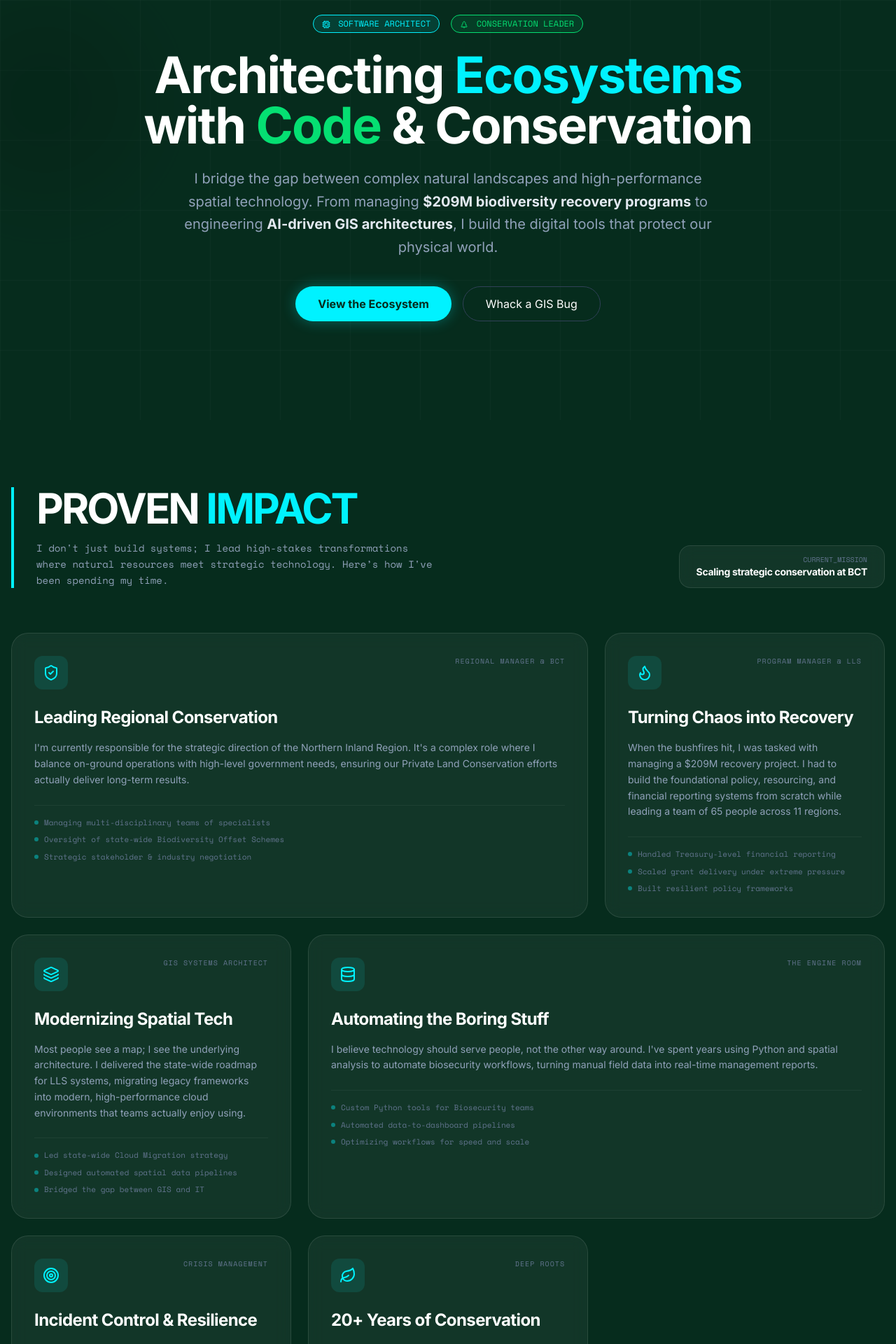
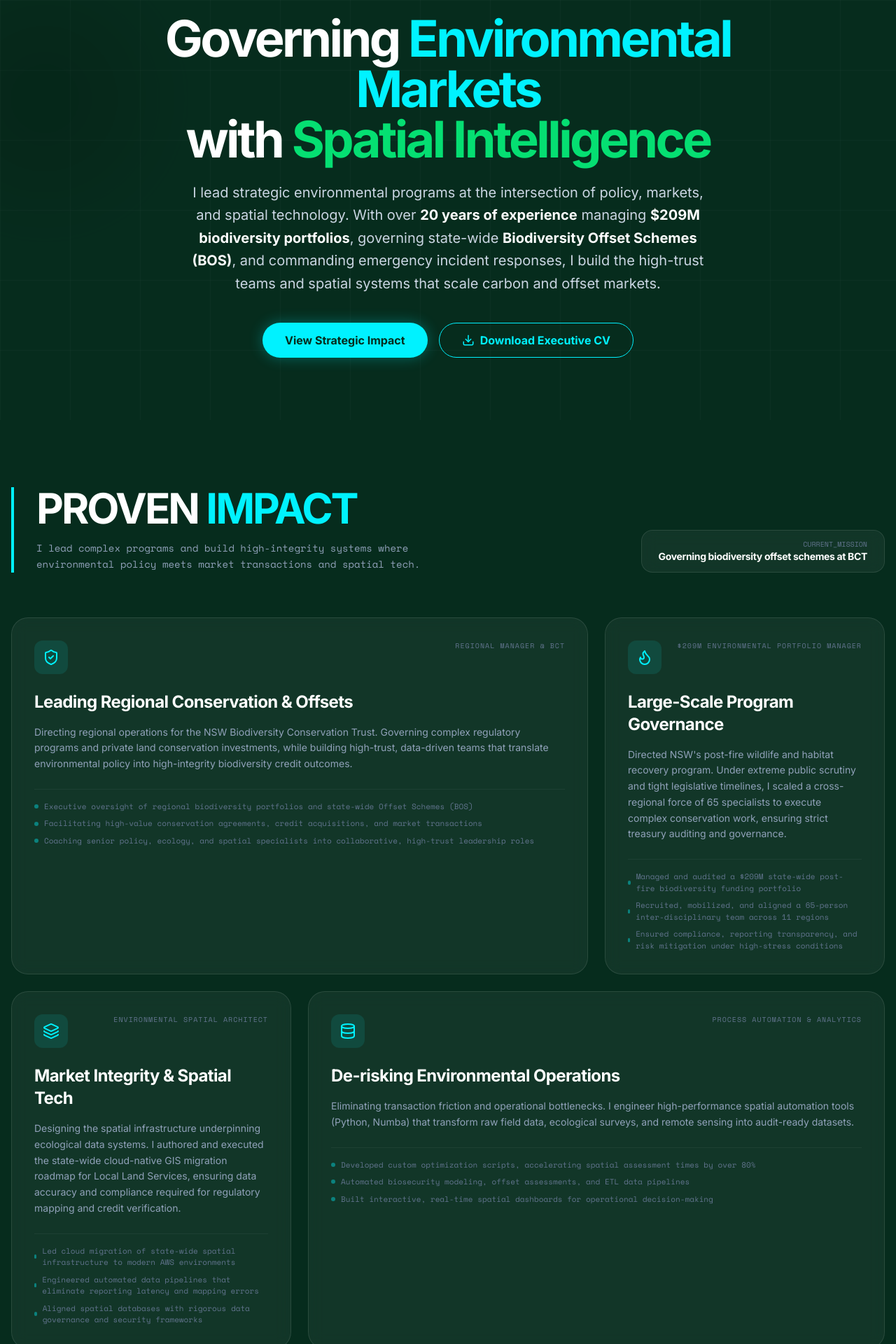
Before and after one commit to hawkinle/personalsite, a React (Vite) app: page / in a window 1280 px wide. Shown: the part 200-2120 px from the top of the page at 70% size. Built offline with nearby package versions, Linux system fonts and the light colour scheme.

Commit message:
Refactor portfolio for environmental and carbon markets leadership

```diff
--- a/index.html
+++ b/index.html
@@ -7,7 +7,24 @@
     <link rel="preconnect" href="https://fonts.googleapis.com">
     <link rel="preconnect" href="https://fonts.gstatic.com" crossorigin>
     <link href="https://fonts.googleapis.com/css2?family=Inter:wght@400;700&family=Space+Mono:ital,wght@0,400;0,700;1,400;1,700&display=swap" rel="stylesheet">
-    <title>Leith Hawkins | Spatial Technologist</title>
+
+    <!-- SEO Meta Tags -->
+    <title>Leith Hawkins | Environmental Markets & Spatial Leader</title>
+    <meta name="description" content="Environmental and carbon markets leader with 20+ years of experience. Managing $209M biodiversity portfolios, state-wide NSW Biodiversity Offset Schemes (BOS), and cloud-native spatial intelligence." />
+    <meta name="keywords" content="Leith Hawkins, Biodiversity Offsets, Carbon Markets, Environmental Markets, NRM Leadership, NSW BCT, GIS Systems, Spatial Modeling, Python, LLS, Emergency Response" />
+    <meta name="author" content="Leith Hawkins" />
+
+    <!-- Open Graph / LinkedIn Preview Tags -->
+    <meta property="og:title" content="Leith Hawkins | Environmental Markets & Spatial Leader" />
+    <meta property="og:description" content="Governing complex ecosystem portfolios, state-wide biodiversity offset programs (BOS), and high-trust cloud-native spatial intelligence systems." />
+    <meta property="og:type" content="website" />
+    <meta property="og:url" content="https://leithhawkins.com" />
+    <meta property="og:image" content="https://leithhawkins.com/og-preview.png" />
+
+    <!-- Twitter Card -->
+    <meta name="twitter:card" content="summary_large_image" />
+    <meta name="twitter:title" content="Leith Hawkins | Environmental Markets & Spatial Leader" />
+    <meta name="twitter:description" content="Governing complex ecosystem portfolios, state-wide biodiversity offset programs (BOS), and high-trust cloud-native spatial intelligence systems." />
   </head>
   <body>
     <div id="root"></div>
--- a/src/App.tsx
+++ b/src/App.tsx
@@ -1,20 +1,75 @@
-
+import { useState } from 'react';
 import { Hero } from './components/Hero';
 import { BentoExperience } from './components/BentoExperience';
 import { GISGame } from './components/GISGame';
 import { Skills } from './components/Skills';
-import { Mail, Linkedin, Github, Phone } from 'lucide-react';
+import { Mail, Linkedin, Github, Phone, Menu, X } from 'lucide-react';
 
 function App() {
+  const [isMenuOpen, setIsMenuOpen] = useState(false);
+
   return (
     <div className="min-h-screen bg-nature-900 text-white">
       <nav className="fixed top-0 w-full z-50 glass border-b border-white/5 py-4 px-8 flex justify-between items-center">
         <div className="font-mono font-bold text-tech-cyan text-lg">LEITH_HAWKINS_v2.0</div>
-        <div className="hidden md:flex gap-8 text-sm font-mono text-slate-400">
+
+        {/* Desktop Menu */}
+        <div className="hidden md:flex items-center gap-8 text-sm font-mono text-slate-400">
           <a href="#experience" className="hover:text-tech-cyan transition-colors">EXPERIENCE</a>
-          <a href="#arcade" className="hover:text-tech-cyan transition-colors">THE_ARCADE</a>
-          <a href="#skills" className="hover:text-tech-cyan transition-colors">SKILLS</a>
+          <a href="#arcade" className="hover:text-tech-cyan transition-colors">GIS_ARCADE</a>
+          <a href="#skills" className="hover:text-tech-cyan transition-colors">CAPABILITIES</a>
+          <a
+            href="/Leith_Hawkins_CV.pdf"
+            download
+            className="px-3 py-1.5 rounded border border-tech-cyan/30 text-tech-cyan hover:border-tech-cyan hover:bg-tech-cyan/10 transition-all font-bold text-xs"
+          >
+            DOWNLOAD_CV
+          </a>
         </div>
+
+        {/* Mobile Menu Button */}
+        <button
+          onClick={() => setIsMenuOpen(!isMenuOpen)}
+          className="md:hidden text-slate-400 hover:text-tech-cyan transition-colors"
+          aria-label="Toggle menu"
+        >
+          {isMenuOpen ? <X className="w-6 h-6" /> : <Menu className="w-6 h-6" />}
+        </button>
+
+        {/* Mobile Dropdown */}
+        {isMenuOpen && (
+          <div className="absolute top-full left-0 w-full glass border-b border-white/5 py-6 px-8 flex flex-col gap-4 text-sm font-mono text-slate-400 md:hidden">
+            <a
+              href="#experience"
+              onClick={() => setIsMenuOpen(false)}
+              className="hover:text-tech-cyan transition-colors py-2 border-b border-white/5"
+            >
+              EXPERIENCE
+            </a>
+            <a
+              href="#arcade"
+              onClick={() => setIsMenuOpen(false)}
+              className="hover:text-tech-cyan transition-colors py-2 border-b border-white/5"
+            >
+              GIS_ARCADE
+            </a>
+            <a
+              href="#skills"
+              onClick={() => setIsMenuOpen(false)}
+              className="hover:text-tech-cyan transition-colors py-2 border-b border-white/5"
+            >
+              CAPABILITIES
+            </a>
+            <a
+              href="/Leith_Hawkins_CV.pdf"
+              download
+              onClick={() => setIsMenuOpen(false)}
+              className="hover:text-tech-cyan text-tech-cyan transition-colors py-2 font-bold"
+            >
+              DOWNLOAD CV (PDF)
+            </a>
+          </div>
+        )}
       </nav>
 
       <main>
--- a/src/components/BentoExperience.tsx
+++ b/src/components/BentoExperience.tsx
@@ -1,7 +1,16 @@
 import { motion } from 'framer-motion';
 import { ShieldCheck, Database, Layers, Flame, Leaf, Target } from 'lucide-react';
 
-const Card = ({ title, subtitle, description, icon: Icon, className = "", items = [] }: any) => (
+interface CardProps {
+  title: string;
+  subtitle: string;
+  description: string;
+  icon: React.ComponentType<{ className?: string }>;
+  className?: string;
+  items?: string[];
+}
+
+const Card = ({ title, subtitle, description, icon: Icon, className = "", items = [] }: CardProps) => (
   <motion.div
     animate={{ opacity: 1, scale: 1 }}
     className={`glass rounded-3xl p-8 flex flex-col justify-between hover:border-tech-cyan/30 transition-all group ${className}`}
@@ -39,95 +48,94 @@ export const BentoExperience = () => {
             PROVEN <span className="text-tech-cyan text-stroke">IMPACT</span>
           </h2>
           <p className="text-slate-400 font-mono text-sm max-w-xl leading-relaxed">
-            I don't just build systems; I lead high-stakes transformations where natural resources meet strategic technology.
-            Here’s how I've been spending my time.
+            I lead complex programs and build high-integrity systems where environmental policy meets market transactions and spatial tech.
           </p>
         </div>
         <div className="hidden md:block glass px-6 py-3 rounded-2xl border-white/5 text-right">
           <p className="text-[10px] font-mono text-slate-500 uppercase">Current_Mission</p>
-          <p className="text-sm font-bold text-white tracking-tight">Scaling strategic conservation at BCT</p>
+          <p className="text-sm font-bold text-white tracking-tight">Governing biodiversity offset schemes at BCT</p>
         </div>
       </div>
 
       <div className="grid grid-cols-1 md:grid-cols-3 gap-6 auto-rows-[auto]">
         {/* Card 1: BCT Leadership */}
         <Card
-          title="Leading Regional Conservation"
+          title="Leading Regional Conservation & Offsets"
           subtitle="Regional Manager @ BCT"
-          description="I'm currently responsible for the strategic direction of the Northern Inland Region. It's a complex role where I balance on-ground operations with high-level government needs, ensuring our Private Land Conservation efforts actually deliver long-term results."
+          description="Directing regional operations for the NSW Biodiversity Conservation Trust. Governing complex regulatory programs and private land conservation investments, while building high-trust, data-driven teams that translate environmental policy into high-integrity biodiversity credit outcomes."
           icon={ShieldCheck}
           className="md:col-span-2"
           items={[
-            "Managing multi-disciplinary teams of specialists",
-            "Oversight of state-wide Biodiversity Offset Schemes",
-            "Strategic stakeholder & industry negotiation"
+            "Executive oversight of regional biodiversity portfolios and state-wide Offset Schemes (BOS)",
+            "Facilitating high-value conservation agreements, credit acquisitions, and market transactions",
+            "Coaching senior policy, ecology, and spatial specialists into collaborative, high-trust leadership roles"
           ]}
         />
 
-        {/* Card 2: The $209M Crisis */}
+        {/* Card 2: LLS Recovery */}
         <Card
-          title="Turning Chaos into Recovery"
-          subtitle="Program Manager @ LLS"
-          description="When the bushfires hit, I was tasked with managing a $209M recovery project. I had to build the foundational policy, resourcing, and financial reporting systems from scratch while leading a team of 65 people across 11 regions."
+          title="Large-Scale Program Governance"
+          subtitle="$209M Environmental Portfolio Manager"
+          description="Directed NSW's post-fire wildlife and habitat recovery program. Under extreme public scrutiny and tight legislative timelines, I scaled a cross-regional force of 65 specialists to execute complex conservation work, ensuring strict treasury auditing and governance."
           icon={Flame}
           items={[
-            "Handled Treasury-level financial reporting",
-            "Scaled grant delivery under extreme pressure",
-            "Built resilient policy frameworks"
+            "Managed and audited a $209M state-wide post-fire biodiversity funding portfolio",
+            "Recruited, mobilized, and aligned a 65-person inter-disciplinary team across 11 regions",
+            "Ensured compliance, reporting transparency, and risk mitigation under high-stress conditions"
           ]}
         />
 
         {/* Card 3: GIS Architecture */}
         <Card
-          title="Modernizing Spatial Tech"
-          subtitle="GIS Systems Architect"
-          description="Most people see a map; I see the underlying architecture. I delivered the state-wide roadmap for LLS systems, migrating legacy frameworks into modern, high-performance cloud environments that teams actually enjoy using."
+          title="Market Integrity & Spatial Tech"
+          subtitle="Environmental Spatial Architect"
+          description="Designing the spatial infrastructure underpinning ecological data systems. I authored and executed the state-wide cloud-native GIS migration roadmap for Local Land Services, ensuring data accuracy and compliance required for regulatory mapping and credit verification."
           icon={Layers}
           className="md:col-span-1"
           items={[
-            "Led state-wide Cloud Migration strategy",
-            "Designed automated spatial data pipelines",
-            "Bridged the gap between GIS and IT"
+            "Led cloud migration of state-wide spatial infrastructure to modern AWS environments",
+            "Engineered automated data pipelines that eliminate reporting latency and mapping errors",
+            "Aligned spatial databases with rigorous data governance and security frameworks"
           ]}
         />
 
         {/* Card 4: Python & Automation */}
         <Card
-          title="Automating the Boring Stuff"
-          subtitle="The Engine Room"
-          description="I believe technology should serve people, not the other way around. I've spent years using Python and spatial analysis to automate biosecurity workflows, turning manual field data into real-time management reports."
+          title="De-risking Environmental Operations"
+          subtitle="Process Automation & Analytics"
+          description="Eliminating transaction friction and operational bottlenecks. I engineer high-performance spatial automation tools (Python, Numba) that transform raw field data, ecological surveys, and remote sensing into audit-ready datasets."
           icon={Database}
           className="md:col-span-2"
           items={[
-            "Custom Python tools for Biosecurity teams",
-            "Automated data-to-dashboard pipelines",
-            "Optimizing workflows for speed and scale"
+            "Developed custom optimization scripts, accelerating spatial assessment times by over 80%",
+            "Automated biosecurity modeling, offset assessments, and ETL data pipelines",
+            "Built interactive, real-time spatial dashboards for operational decision-making"
           ]}
         />
 
         {/* Card 5: Emergency Response */}
         <Card
-          title="Incident Control & Resilience"
-          subtitle="Crisis Management"
-          description="As a Level 2 Incident Controller, I've managed large-scale biosecurity emergencies. When things go wrong in the field, I provide the evidence-based decision making and leadership needed to stabilize the situation."
+          title="Crisis Leadership & Risk Management"
+          subtitle="Accredited Level 2 Incident Controller"
+          description="Accredited incident controller (PUAOPE018) leading high-stakes biosecurity and environmental emergency responses. Experienced in managing cross-agency teams, scaling operations rapidly, and maintaining calm directive authority under intense public and political pressure."
           icon={Target}
           items={[
-            "National Biosecurity Response Team Lead",
-            "PUAOPE018 - Control Level 2 Incident",
-            "UAV Pilot (FPV Australia)"
+            "Served as National Biosecurity Response Team Lead for emergency pest/disease outbreaks",
+            "Commanded multi-agency teams and resources under the Australasian Inter-service Incident Management System (AIIMS)",
+            "Licensed Commercial UAV operator (CASA) utilizing drone technology for rapid spatial damage assessment"
           ]}
         />
 
         {/* Card 6: The Long Game */}
         <Card
-          title="20+ Years of Conservation"
-          subtitle="Deep Roots"
-          description="From Namoi Catchment to Greening Australia, my career has been dedicated to improving biodiversity. This hands-on history gives me a unique perspective: I understand the trees, the farmers, and the code."
+          title="20+ Years in Ecosystem Services"
+          subtitle="Deep Conservation Roots"
+          description="A career dedicated to private land conservation, catchment management, and environmental markets. From Namoi Catchment to Greening Australia and the BCT, I possess deep strategic knowledge of landholders, ecosystems, policy, and market dynamics."
           icon={Leaf}
           items={[
-            "Strategic Land Management expertise",
-            "Evidence-based decision frameworks",
-            "Passion for resilient natural systems"
+            "Expertise in Biodiversity Offsets, Carbon Farming, and Land Stewardship contracts",
+            "Bridging the gap between rural landholders, corporate credit buyers, and state regulators",
+            "Designing evidence-based frameworks to measure and verify ecological outcomes"
           ]}
         />
       </div>
--- a/src/components/Hero.tsx
+++ b/src/components/Hero.tsx
@@ -1,6 +1,5 @@
 import { motion } from 'framer-motion';
-
-import { TreePine, Cpu } from 'lucide-react';
+import { TreePine, Cpu, Download } from 'lucide-react';
 
 export const Hero = () => {
   return (
@@ -24,23 +23,20 @@ export const Hero = () => {
         >
           <div className="flex justify-center gap-4 mb-6">
             <span className="px-3 py-1 rounded-full text-xs font-mono border border-tech-cyan text-tech-cyan bg-tech-cyan/10">
-              <Cpu className="inline-block w-3 h-3 mr-1" /> SOFTWARE ARCHITECT
+              <TreePine className="inline-block w-3 h-3 mr-1" /> ENVIRONMENTAL MARKET LEADER
             </span>
             <span className="px-3 py-1 rounded-full text-xs font-mono border border-green-400 text-green-400 bg-green-400/10">
-              <TreePine className="inline-block w-3 h-3 mr-1" /> CONSERVATION LEADER
+              <Cpu className="inline-block w-3 h-3 mr-1" /> SPATIAL SYSTEMS STRATEGIST
             </span>
           </div>
 
-          <h1 className="text-5xl md:text-7xl font-bold mb-6 tracking-tight">
-            Architecting <span className="text-tech-cyan">Ecosystems</span> <br />
-            with <span className="text-green-400">Code</span> & Conservation
+          <h1 className="text-5xl md:text-7xl font-extrabold mb-6 tracking-tighter">
+            Governing <span className="text-tech-cyan">Environmental Markets</span> <br />
+            with <span className="text-green-400">Spatial Intelligence</span>
           </h1>
 
-          <p className="text-xl text-slate-400 max-w-3xl mx-auto mb-10 leading-relaxed">
-            I bridge the gap between complex natural landscapes and high-performance spatial technology.
-            From managing <span className="text-slate-200 font-semibold">$209M biodiversity recovery programs</span> to
-            engineering <span className="text-slate-200 font-semibold">AI-driven GIS architectures</span>,
-            I build the digital tools that protect our physical world.
+          <p className="text-xl text-slate-300 max-w-3xl mx-auto mb-10 leading-relaxed font-medium">
+            I lead strategic environmental programs at the intersection of policy, markets, and spatial technology. With over <span className="text-white font-semibold">20 years of experience</span> managing <span className="text-white font-semibold">$209M biodiversity portfolios</span>, governing state-wide <span className="text-white font-semibold">Biodiversity Offset Schemes (BOS)</span>, and commanding emergency incident responses, I build the high-trust teams and spatial systems that scale carbon and offset markets.
           </p>
 
           <div className="flex flex-wrap justify-center gap-4">
@@ -48,14 +44,15 @@ export const Hero = () => {
               onClick={() => document.getElementById('experience')?.scrollIntoView({ behavior: 'smooth' })}
               className="px-8 py-3 rounded-full bg-tech-cyan text-nature-900 font-bold hover:scale-105 transition-transform glow"
             >
-              View the Ecosystem
+              View Strategic Impact
             </button>
-            <button
-              onClick={() => document.getElementById('arcade')?.scrollIntoView({ behavior: 'smooth' })}
-              className="px-8 py-3 rounded-full border border-slate-700 hover:bg-slate-800 transition-colors"
+            <a
+              href="/Leith_Hawkins_CV.pdf"
+              download
+              className="px-8 py-3 rounded-full border border-tech-cyan text-tech-cyan font-bold hover:scale-105 hover:bg-tech-cyan/10 transition-all flex items-center gap-2"
             >
-              Whack a GIS Bug
-            </button>
+              <Download className="w-4.5 h-4.5" /> Download Executive CV
+            </a>
           </div>
         </motion.div>
       </div>
--- a/src/components/Skills.tsx
+++ b/src/components/Skills.tsx
@@ -34,28 +34,30 @@ export const Skills = () => {
         </div>
 
         <div className="grid grid-cols-1 md:grid-cols-2 gap-12">
-          {/* Spatial & Software */}
+          {/* Spatial & Tech */}
           <div>
             <div className="flex items-center gap-3 mb-8">
               <Code2 className="text-tech-cyan w-5 h-5" />
-              <h3 className="font-bold text-xl uppercase tracking-tight">Spatial Architecture</h3>
+              <h3 className="font-bold text-xl uppercase tracking-tight">Market & Spatial Tech</h3>
             </div>
-            <SkillBar label="Python / Numba" level={95} humor="Optimizing for speed." />
-            <SkillBar label="GIS / PostGIS" level={90} humor="Solving 'The Atlantic Island' bug." />
-            <SkillBar label="React / TypeScript" level={85} humor="Building UIs for ecologists." />
-            <SkillBar label="Cloud Migration" level={80} humor="Moving LLS to the future." />
+            <SkillBar label="Spatial Analytics & QGIS" level={95} humor="Ensuring offset data is grounded in geography, not coordinates in the Atlantic." />
+            <SkillBar label="Spatial Modeling (Python/GEE)" level={92} humor="High-performance simulations for habitat connectivity and carbon baselines." />
+            <SkillBar label="Credit Verification Systems" level={88} humor="Designing custom UIs and tools for ecological field auditing." />
+            <SkillBar label="Cloud Infrastructure (AWS)" level={80} humor="Scaling state-wide spatial data pipelines for regulatory compliance." />
+            <SkillBar label="Technical Product Delivery" level={85} humor="Translating complex offset policy requirements into automated registry tools." />
           </div>
 
-          {/* Conservation & Strategy */}
+          {/* Governance & Strategy */}
           <div>
             <div className="flex items-center gap-3 mb-8">
               <TreePine className="text-green-400 w-5 h-5" />
-              <h3 className="font-bold text-xl uppercase tracking-tight">Ecosystem Strategy</h3>
+              <h3 className="font-bold text-xl uppercase tracking-tight">Governance & Strategy</h3>
             </div>
-            <SkillBar label="NRM Leadership" level={98} humor="Managing $209M in complexity." />
-            <SkillBar label="Biodiversity Policy" level={92} humor="Offsetting the impossible." />
-            <SkillBar label="Incident Control" level={88} humor="Crisis? What crisis?" />
-            <SkillBar label="Koala Communication" level={75} humor="They're tough negotiators." />
+            <SkillBar label="Environmental Program Governance" level={98} humor="Managing a $209M state portfolio, 65 staff, across 11 regions." />
+            <SkillBar label="Biodiversity Offsets & Policy (BOS)" level={95} humor="Navigating complex regulatory frameworks and transaction markets." />
+            <SkillBar label="Executive & People Leadership" level={96} humor="Building high-trust, collaborative cultures in technical and field teams." />
+            <SkillBar label="Crisis & Incident Control (AIIMS)" level={88} humor="Commanding emergency responses when public-facing systems are on the line." />
+            <SkillBar label="Stakeholder Engagement" level={90} humor="Bridging the gap between landholders, developers, and government ministers." />
           </div>
         </div>
 
```
Also changed, not shown: src/components/GISGame.tsx (+22 -9 lines), 2 other files (tests, documents, lock files or other folders).
